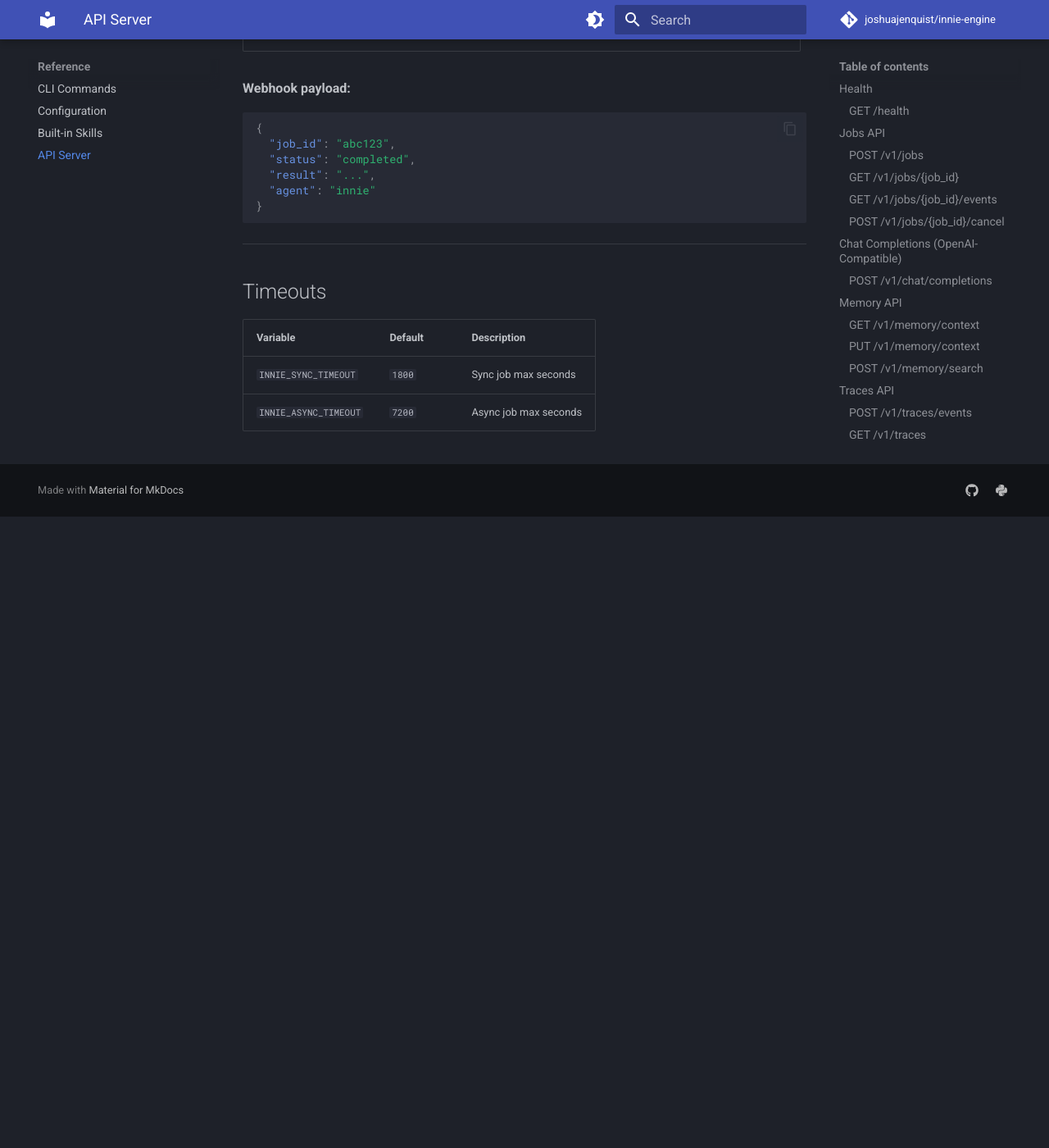
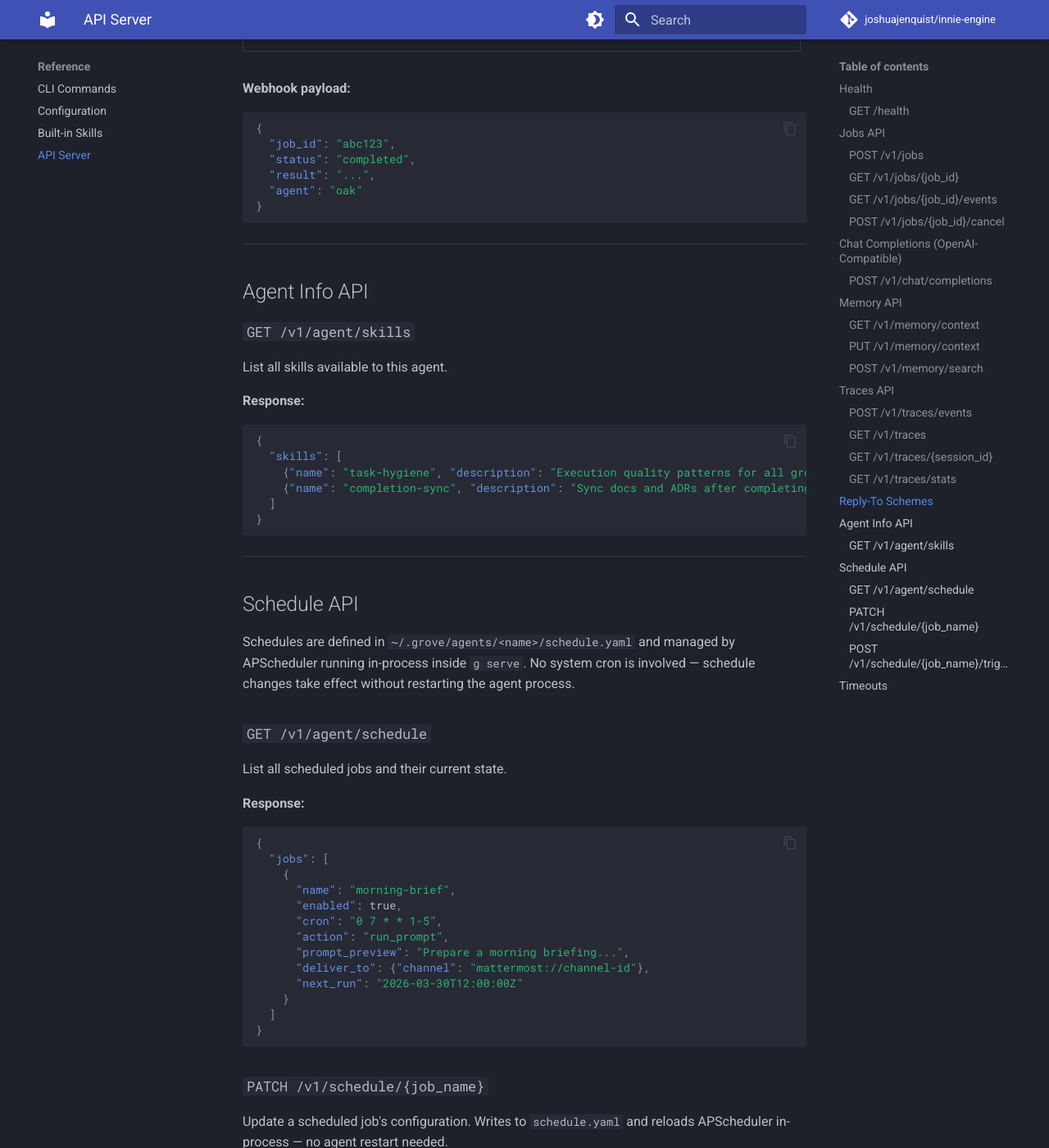
Before and after one commit to unarmedpuppy/innie-engine, an MkDocs documentation site: the page built from docs/reference/api-server.md, in a window 1280 px wide and 1400 px high, scrolled down 6447 px. Shown: the whole window at 82% size. Built offline with MkDocs 1.6.1 and Material for MkDocs 9.7.7, drawn with Linux system fonts in a browser that asks for light colours; comment, search, counter and statistics services are not loaded; before the commit the page ends 7077 px from its top, so only the background shows below that; some of the changed text lies outside the part shown.

````diff
--- a/docs/reference/api-server.md
+++ b/docs/reference/api-server.md
@@ -1,9 +1,9 @@
 # API Server Reference
 
-`innie serve` starts a FastAPI server providing the jobs API, OpenAI-compatible chat completions, and memory endpoints.
+`g serve` starts a FastAPI server providing the jobs API, OpenAI-compatible chat completions, memory, schedule, and agent info endpoints.
 
 ```bash
-innie serve --port 8013 --host 0.0.0.0
+g serve --port 8013 --host 0.0.0.0
 ```
 
 Base URL: `http://localhost:8013`
@@ -162,7 +162,7 @@ Search the agent's knowledge base.
 {
   "results": [
     {
-      "file_path": "~/.innie/agents/innie/data/learnings/debugging/2026-02-15-jwt-edge-case.md",
+      "file_path": "~/.grove/agents/oak/data/learnings/debugging/2026-02-15-jwt-edge-case.md",
       "content": "JWT refresh tokens expire silently when...",
       "score": 0.847
     }
@@ -291,8 +291,91 @@ When a job is created with `reply_to`, the server delivers the result asynchrono
   "job_id": "abc123",
   "status": "completed",
   "result": "...",
-  "agent": "innie"
+  "agent": "oak"
 }
+```
+
+---
+
+## Agent Info API
+
+### `GET /v1/agent/skills`
+
+List all skills available to this agent.
+
+**Response:**
+```json
+{
+  "skills": [
+    {"name": "task-hygiene", "description": "Execution quality patterns for all grove agents"},
+    {"name": "completion-sync", "description": "Sync docs and ADRs after completing features"}
+  ]
+}
+```
+
+---
+
+## Schedule API
+
+Schedules are defined in `~/.grove/agents/<name>/schedule.yaml` and managed by APScheduler running in-process inside `g serve`. No system cron is involved — schedule changes take effect without restarting the agent process.
+
+### `GET /v1/agent/schedule`
+
+List all scheduled jobs and their current state.
+
+**Response:**
+```json
+{
+  "jobs": [
+    {
+      "name": "morning-brief",
+      "enabled": true,
+      "cron": "0 7 * * 1-5",
+      "action": "run_prompt",
+      "prompt_preview": "Prepare a morning briefing...",
+      "deliver_to": {"channel": "mattermost://channel-id"},
+      "next_run": "2026-03-30T12:00:00Z"
+    }
+  ]
+}
+```
+
+### `PATCH /v1/schedule/{job_name}`
+
+Update a scheduled job's configuration. Writes to `schedule.yaml` and reloads APScheduler in-process — no agent restart needed.
+
+**Request (allowed fields):**
+```json
+{
+  "enabled": false,
+  "cron": "0 8 * * 1-5",
+  "interval_hours": 4,
+  "prompt": "Updated prompt text",
+  "model": "claude-sonnet-4-6",
+  "permission_mode": "default"
+}
+```
+
+Only fields present in the request body are updated. Omitted fields are unchanged.
+
+**Response:**
+```json
+{
+  "status": "updated",
+  "job": "morning-brief",
+  "changes": {"enabled": false}
+}
+```
+
+**Error:** 404 if `job_name` not found in `schedule.yaml`.
+
+### `POST /v1/schedule/{job_name}/trigger`
+
+Fire a scheduled job immediately, regardless of its schedule or enabled state.
+
+**Response:**
+```json
+{"status": "triggered", "job": "morning-brief"}
 ```
 
 ---
@@ -301,5 +384,5 @@ When a job is created with `reply_to`, the server delivers the result asynchrono
 
 | Variable | Default | Description |
 |---|---|---|
-| `INNIE_SYNC_TIMEOUT` | `1800` | Sync job max seconds |
-| `INNIE_ASYNC_TIMEOUT` | `7200` | Async job max seconds |
+| `GROVE_SYNC_TIMEOUT` | `1800` | Sync job max seconds |
+| `GROVE_ASYNC_TIMEOUT` | `7200` | Async job max seconds |
--- a/pyproject.toml
+++ b/pyproject.toml
@@ -4,7 +4,7 @@ build-backend = "hatchling.build"
 
 [project]
 name = "grove"
-version = "0.15.3"
+version = "0.15.4"
 description = "Persistent memory and identity for AI coding assistants"
 readme = "README.md"
 requires-python = ">=3.11"
````
Also changed, not shown: AGENTS.md (+28 -29 lines), 1 other file.
